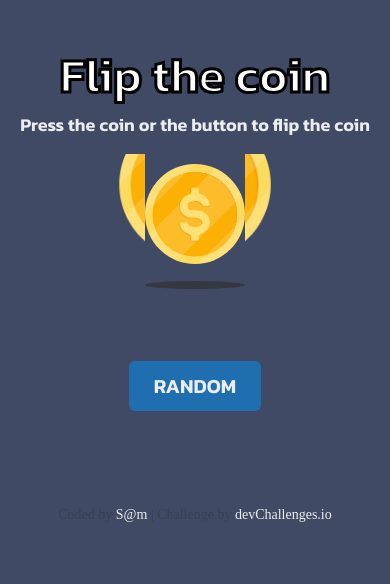
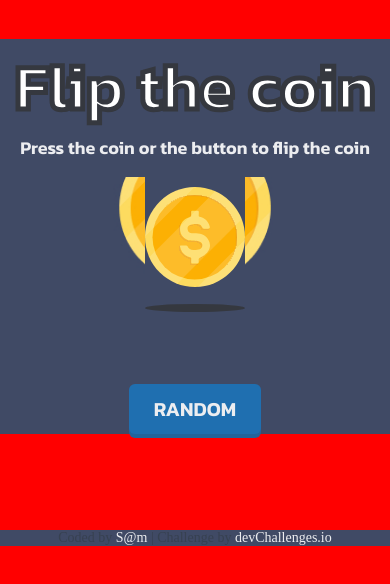
Before and after one commit to sonabuwa/flip-the-coin, a plain HTML site: page index.html in a window 390 px wide. Drawn offline with Linux system fonts and the light colour scheme; files whose address does not match are found by name.

Commit message:
Added button shadow

```diff
--- a/style.css
+++ b/style.css
@@ -27,8 +27,10 @@ button {
   text-align: center;
 }
 h1 {
-  -webkit-text-stroke: 4.7px #000000;
   color: #ffffff;
+  text-shadow: 2px 2px 0px #35383f;
+  -webkit-text-stroke-width: 5px;
+  -webkit-text-stroke-color: #35383f;
 }
 p {
   font-size: 24px;
@@ -44,12 +46,8 @@ img,
 
 @media (max-width: 412px) {
   body {
+    background-color: rgb(255, 0, 0);
     padding-top: 10%;
-  }
-
-  h1 {
-    font-size: 48px;
-    -webkit-text-stroke: 3px #000000;
   }
 
   p {
@@ -96,10 +94,9 @@ button {
   border-radius: 6px;
   font-size: 20px;
   cursor: pointer;
+  box-shadow: 0px 4px 0px 0px #23649b;
 }
 
 #nameOfCoin {
   padding-bottom: 4rem;
 }
-
-/* FONT SHADOW COLOR 35383F */
```
